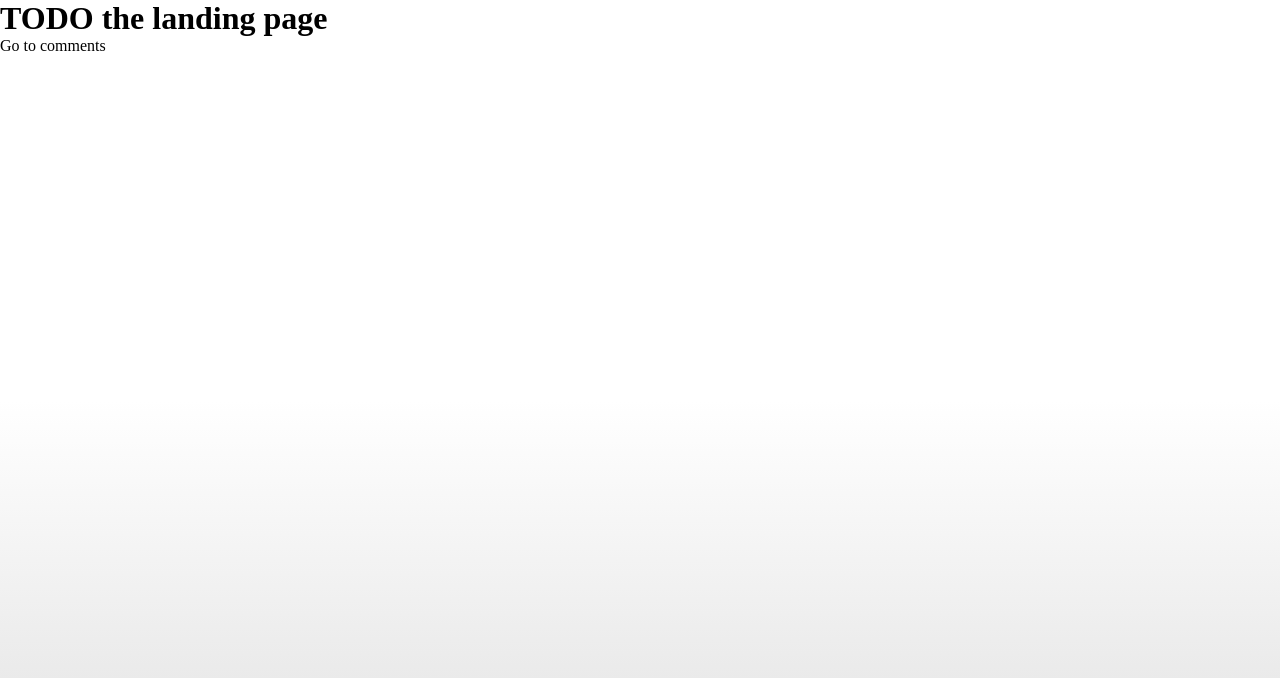
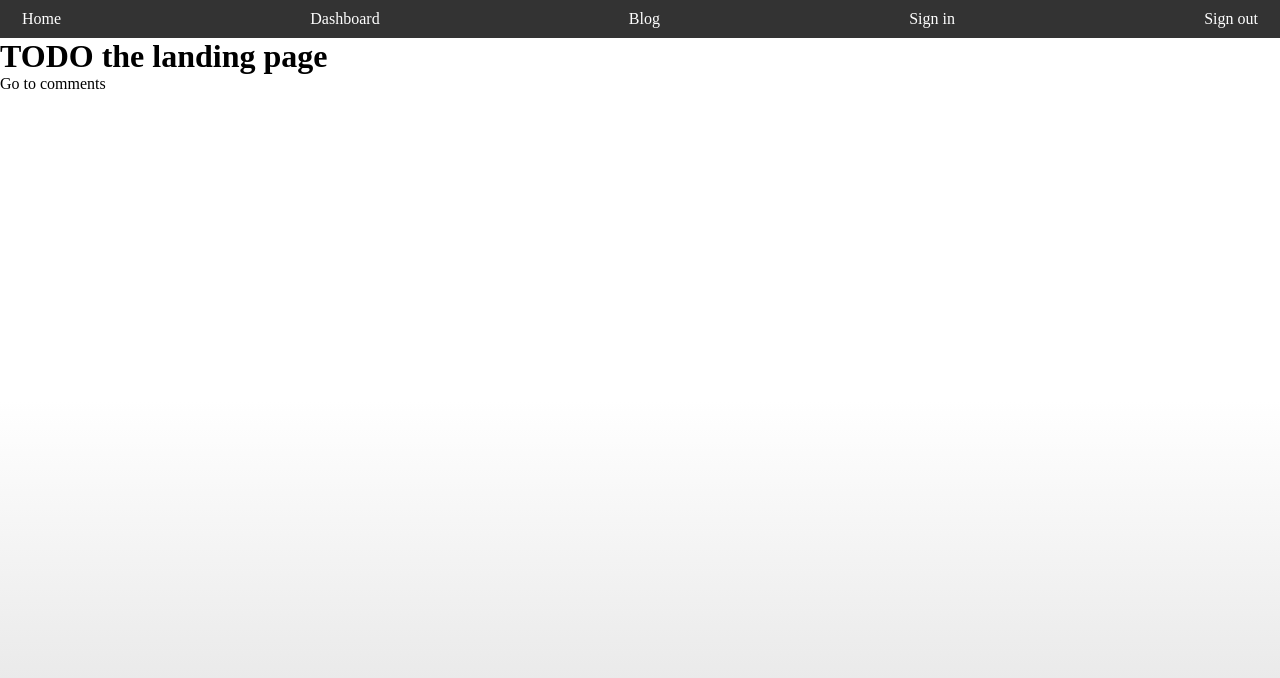
Before and after one commit to Hetul3/ProducTrax, a Next.js app: page / in a window 1280 px wide. Shown: the top 678 px of the page. Built offline with nearby package versions, Linux system fonts and the light colour scheme; a web font is replaced by a local one.

Commit message:
initializing navbar and auth

```diff
--- /dev/null
+++ b/components/navbar.js
@@ -0,0 +1,47 @@
+import React from 'react';
+import Link from 'next/link';
+import {signIn, signOut} from 'next-auth/react'
+
+const Navbar = () => {
+  return (
+    <nav className="navbar">
+      <ul className="nav-links">
+        <li className="nav-item">
+          <Link href="/">
+            <span className="nav-link">Home</span>
+          </Link>
+        </li>
+        <li className="nav-item">
+          <Link href="/dashboard">
+            <span className="nav-link">Dashboard</span>
+          </Link>
+        </li>
+        <li className="nav-item">
+          <Link href="/blog">
+            <span className="nav-link">Blog</span>
+          </Link>
+        </li>
+
+        {/* Put in the path to the catch all routes */}
+        <li className="nav-item">
+          <Link href="/api/auth/signin">
+            <span className="nav-link" onClick={e => {
+                e.preventDefault()
+                signIn()
+            }}>Sign in</span>
+          </Link>
+        </li>
+        <li className="nav-item">
+          <Link href="/api/auth/signout">
+            <span className="nav-link" onClick={e => {
+                e.preventDefault()
+                signOut()
+            }}>Sign out</span>
+          </Link>
+        </li>
+      </ul>
+    </nav>
+  );
+};
+
+export default Navbar;
--- a/package.json
+++ b/package.json
@@ -10,6 +10,7 @@
   },
   "dependencies": {
     "next": "13.4.12",
+    "next-auth": "^4.22.3",
     "react": "18.2.0",
     "react-beautiful-dnd": "^13.1.1",
     "react-dom": "18.2.0",
--- a/pages/_app.js
+++ b/pages/_app.js
@@ -1,5 +1,11 @@
 import '@/styles/globals.scss'
+import Navbar from "../components/navbar.js";
 
 export default function App({ Component, pageProps }) {
-  return <Component {...pageProps} />
+  return (
+    <>
+      <Navbar />
+      <Component {...pageProps} />
+    </>
+  );
 }
--- a/styles/globals.scss
+++ b/styles/globals.scss
@@ -271,6 +271,37 @@ hr {
   height: 2px;
 }
 
+//navbar
+.navbar {
+  background-color: #333;
+  padding: 10px;
+}
+
+.nav-links {
+  list-style: none;
+  display: flex;
+  justify-content: space-between;
+  margin: 0;
+  padding: 0;
+}
+
+.nav-item {
+  margin: 0;
+  padding: 0;
+}
+
+.nav-link {
+  color: #fff;
+  cursor: pointer;
+  padding: 8px 12px;
+  border-radius: 4px;
+  transition: background-color 0.3s ease;
+}
+
+.nav-link:hover {
+  background-color: #555;
+}
+
 @media (prefers-color-scheme: dark) {
   html {
     color-scheme: dark;
```
Also changed, not shown: pages/api/auth/[...nextauth].js (added, +22 -0 lines), pages/comments/index.js (line endings or trailing spaces), 2 other files (tests, documents, lock files or other folders).
